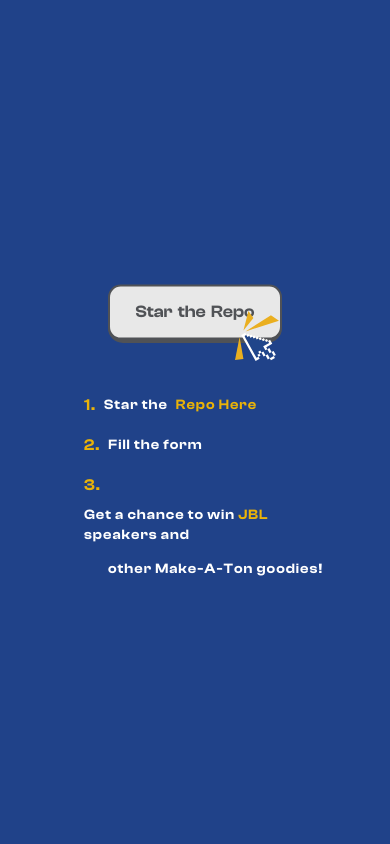
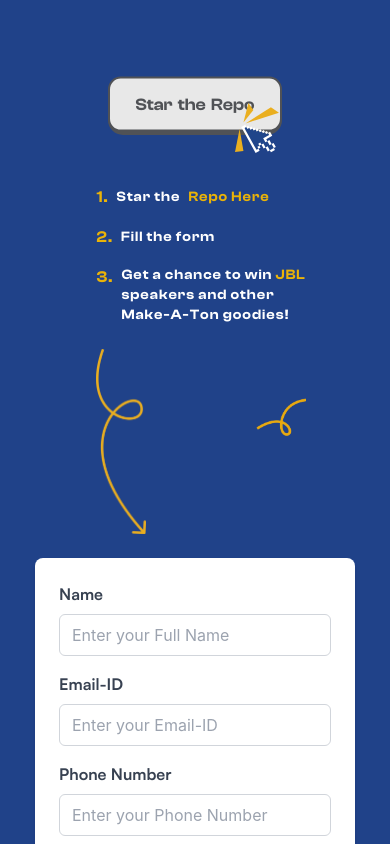
Before and after one commit to Make-a-Ton/make-a-ton-2024, a Next.js app: page /star-a-ton in a window 390 px wide. Shown: the top 844 px of the page. Built offline with nearby package versions, Linux system fonts and the light colour scheme; a web font is replaced by a local one.

Commit message:
star-a-ton page ui fix

```diff
--- a/src/pages/star-a-ton/index.jsx
+++ b/src/pages/star-a-ton/index.jsx
@@ -78,7 +78,7 @@ export default function StarredCheckForm() {
   return (
     <>
       <div className="flex flex-col md:flex-row">
-        <div className="flex flex-col w-full md:w-1/2 h-screen bg-[#204289] p-8 space-y-6 justify-center text-white">
+        <div className="flex flex-col w-full md:w-1/2 h-auto bg-[#204289] p-8 space-y-6 justify-center text-white">
           <div className="flex  items-center justify-center">
             <div className="flex flex-col sm:flex-row  p-6 sm:p-8 rounded-lg">
               {/* <div className="flex justify-center sm:justify-start">
@@ -165,19 +165,19 @@ export default function StarredCheckForm() {
                     </span>
                     <span className="text-sm md:text-base">Fill the form</span>
                   </li>
-                  <li className="flex flex-wrap items-center gap-2">
+                  <li className="flex flex-wrap items-start gap-2">
                     <span className="text-yellow-500 font-clash-semi text-base md:text-xl">
                       3.
                     </span>
-                    <span className="text-sm md:text-base">
+                    <span className="text-sm md:text-base w-48 md:w-2/3 ">
                       Get a chance to win{" "}
-                      <span className="text-yellow-500">JBL</span> speakers and{" "}
+                      <span className="text-yellow-500">JBL</span> speakers{" "}
+                      <span className="  text-sm md:text-base">
+                        and other Make-A-Ton goodies!
+                      </span>
                     </span>
-                    <div className="ml-6 md:ml-7 lg:ml-7">
-                      <span className="text-sm md:text-base">
-                        other Make-A-Ton goodies!
-                      </span>
-                    </div>
+
+                    <div className=""></div>
                   </li>
                 </ol>
               </div>
@@ -185,7 +185,23 @@ export default function StarredCheckForm() {
           </div>
         </div>
 
-        <div className="w-full md:w-1/2 h-full bg-white">
+        <div className="w-full md:w-1/2 h-auto bg-white">
+          <div className="md:hidden absolute ">
+            <Image
+              src="/assets/yellowthread.png"
+              alt=""
+              width={50}
+              height={50}
+              className="absolute ml-64 mt-0"
+            />
+            <Image
+              src="/assets/arrowthread.png"
+              alt=""
+              width={50}
+              height={50}
+              className="-mt-8 ml-24"
+            />
+          </div>
           <div className="flex items-center justify-center min-h-screen bg-[#204289] px-4">
             <Image
               src={"/assets/racetrack.png"}
@@ -216,6 +232,7 @@ export default function StarredCheckForm() {
               width={150}
               height={100}
             />
+
             <div className="bg-white shadow-md rounded-lg p-6 sm:p-8 w-full max-w-xs sm:max-w-md relative">
               <form onSubmit={handleSubmit} className="space-y-4 sm:space-y-6">
                 <div>
```
Also changed, not shown: public/assets/arrowthread.png (added), 1 other file (tests, documents, lock files or other folders).
